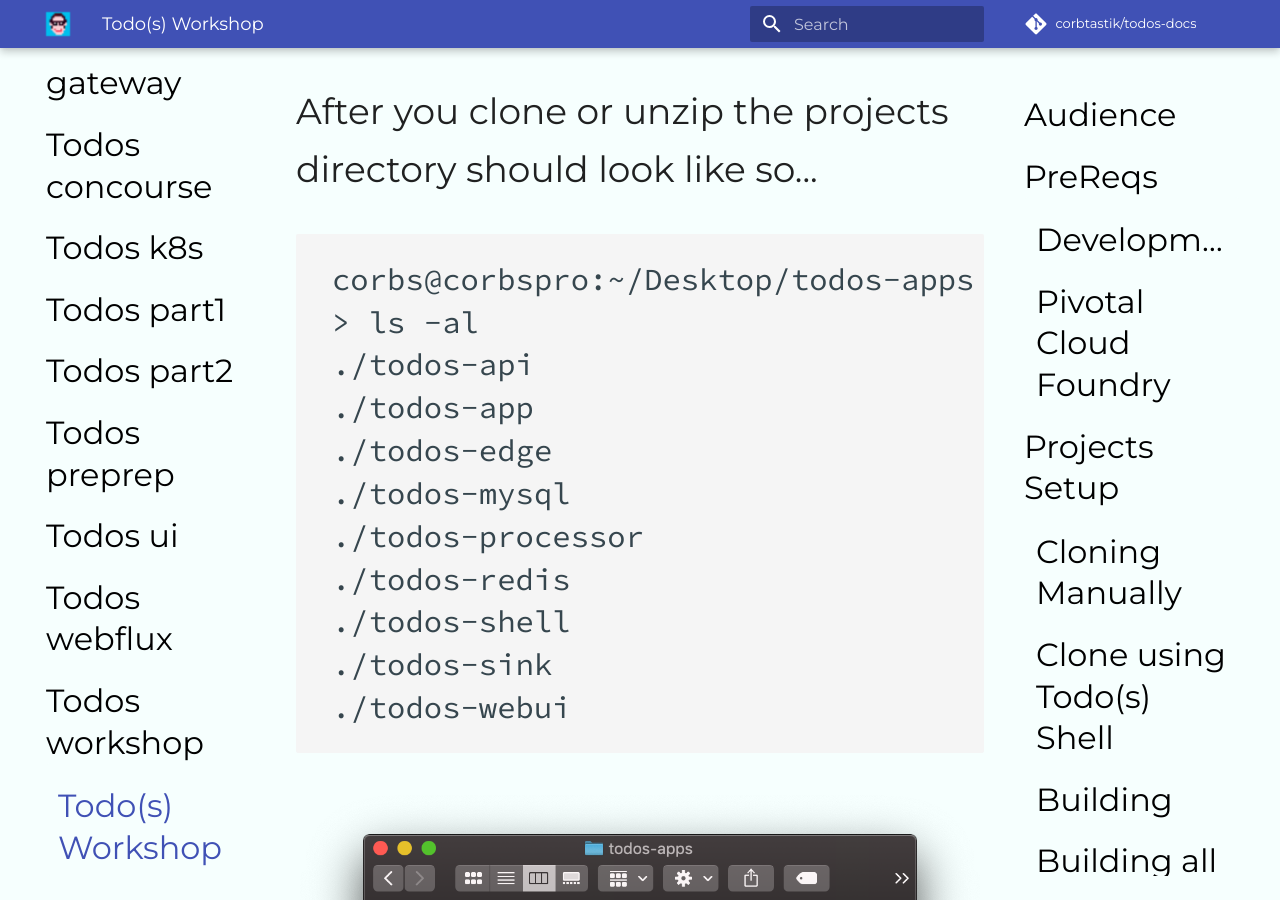
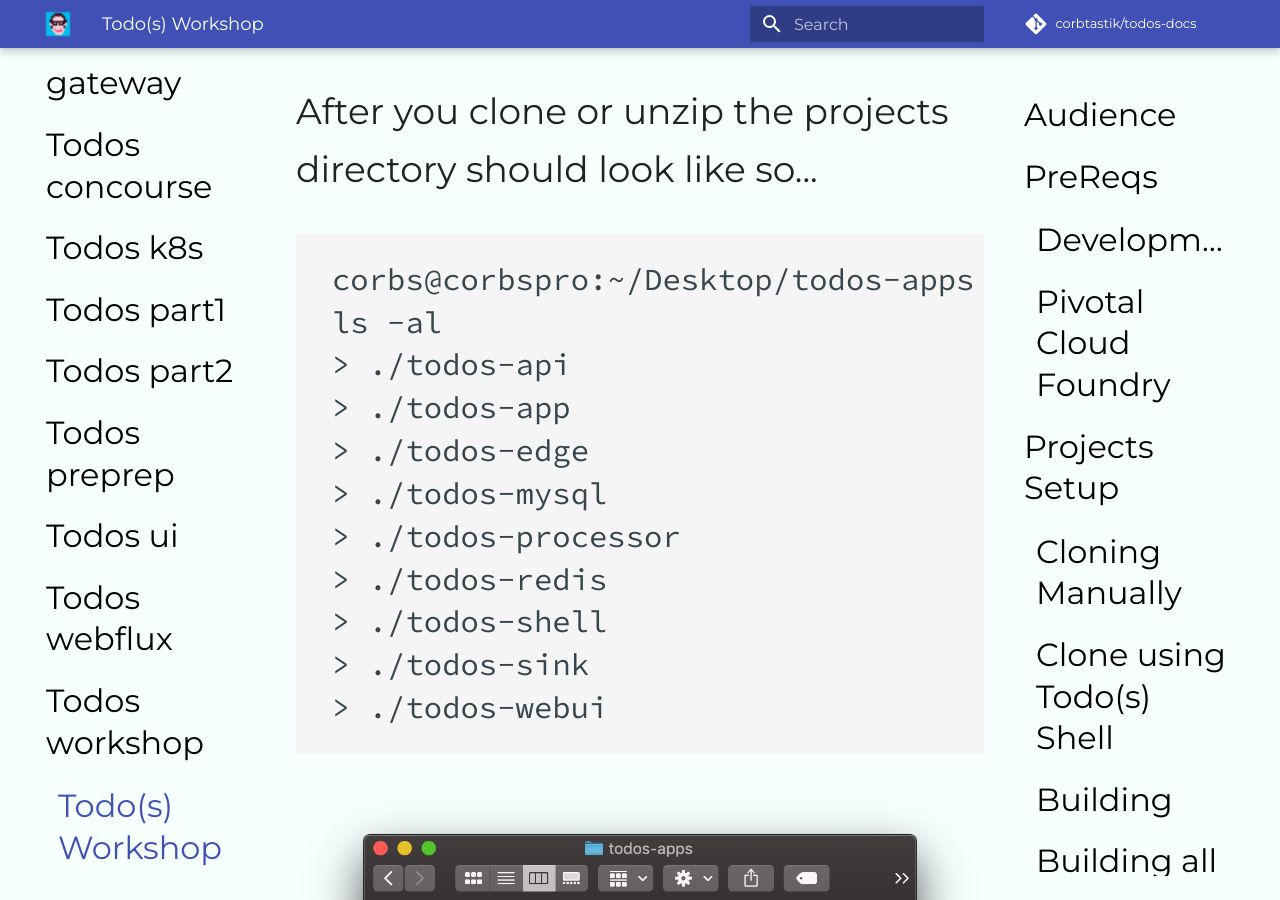
Before and after one commit to adamzwickey/todos-docs, an MkDocs documentation site: the page built from docs/todos-workshop/README.md, in a window 1280 px wide and 900 px high, scrolled down 8805 px. Built offline with MkDocs 1.6.1 and Material for MkDocs 9.7.7, drawn with Linux system fonts in a browser that asks for light colours; comment, search, counter and statistics services are not loaded.

Commit message:
mvp thru shop-1

````diff
--- a/docs/todos-workshop/README.md
+++ b/docs/todos-workshop/README.md
@@ -91,16 +91,16 @@ After you clone or unzip the projects directory should look like so...
 
 ```bash
 corbs@corbspro:~/Desktop/todos-apps
-> ls -al
-./todos-api
-./todos-app
-./todos-edge
-./todos-mysql
-./todos-processor
-./todos-redis
-./todos-shell
-./todos-sink
-./todos-webui
+ls -al
+> ./todos-api
+> ./todos-app
+> ./todos-edge
+> ./todos-mysql
+> ./todos-processor
+> ./todos-redis
+> ./todos-shell
+> ./todos-sink
+> ./todos-webui
 ```
 
 ![Todo(s) Apps on File System](img/todos-apps-finder.png "Todo(s) Apps on File System")
````
